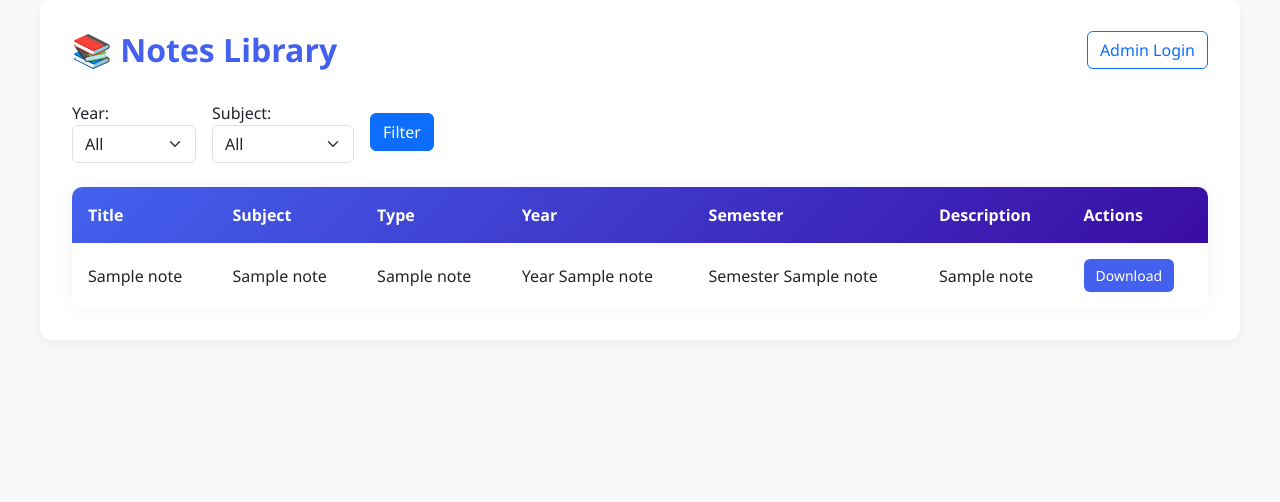
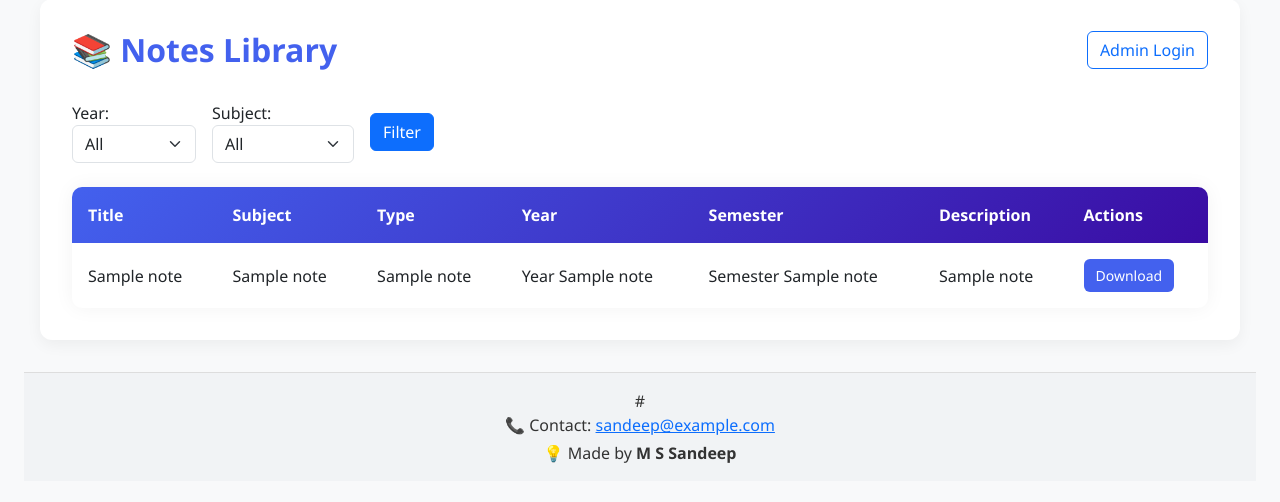
Before and after one commit to 737-Sandeep/Notes-sharing, a Flask app: template templates/index.html in a window 1280 px wide. Shown: the part 57-559 px from the top of the page. Run offline with Flask 3, Linux system fonts and the light colour scheme; the template is opened without the code that fills it: most values are stand-ins (such as "Sample title", 1, 10 or a date in 2020).

Commit message:
index.html

```diff
--- a/templates/index.html
+++ b/templates/index.html
@@ -226,5 +226,14 @@
             </tbody>
         </table>
     </div>
+
+
+    <!-- Footer -->
+    <footer class="text-center mt-4 py-3" style="background-color: #f1f3f5; color: #333; border-top: 1px solid #ddd;">
+        <div class="container">
+            # <p class="mb-1">📞 Contact: <a href="mailto:sandeep@example.com">sandeep@example.com</a></p>
+            <p class="mb-0">💡 Made by <strong>M S Sandeep</strong></p>
+        </div>
+    </footer>
 </body>
 </html>
```
